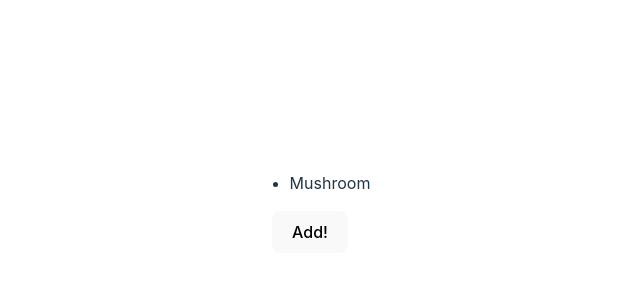
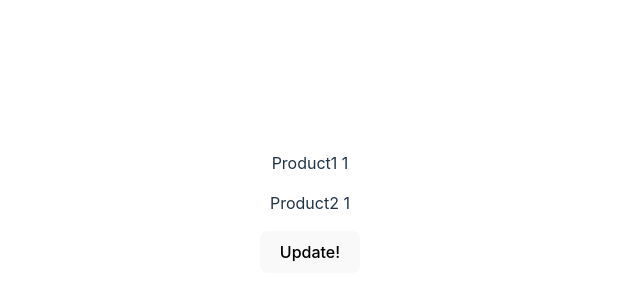
Before and after one commit to kaifkalanthar/BestPractice, a React (Vite) app: page / in a window 1280 px wide. Shown: the part 196-496 px from the top of the page, without its empty margins (330-970 px from the left). Built offline with nearby package versions, Linux system fonts and the light colour scheme.

Commit message:
completed

```diff
--- a/src/App.tsx
+++ b/src/App.tsx
@@ -3,22 +3,24 @@ import './App.css'
 
 
 function App() {
-  const [pizza, setPizza] = useState({
-    name : 'Spicy Pepperoni',
-    toppings : ['Mushroom']
+  const [cart, setCart] = useState({
+    discount : .1,
+    items: [
+      {id: 1, title: 'Product1', quantity: 1},
+      {id: 2, title: 'Product2', quantity: 1}
+    ]
   })
+
   const handleClick = () =>{
-    setPizza({
-      ...pizza,
-      toppings:[...pizza.toppings, 'Chicken']
+    setCart({
+      ...cart,
+      items: cart.items.map(item => item.id === 1?{...item, quantity: item.quantity+1}:item)
     })
   }
   return (
     <>
-    <ul>
-      {pizza.toppings.map(t => <li>{t}</li>)}
-    </ul>
-      <button onClick={handleClick}>Add!</button>
+    {cart.items.map(item => <p>{item.title} {item.quantity}</p>)}
+    <button onClick={handleClick}>Update!</button>
     </>
   )
 }
```
